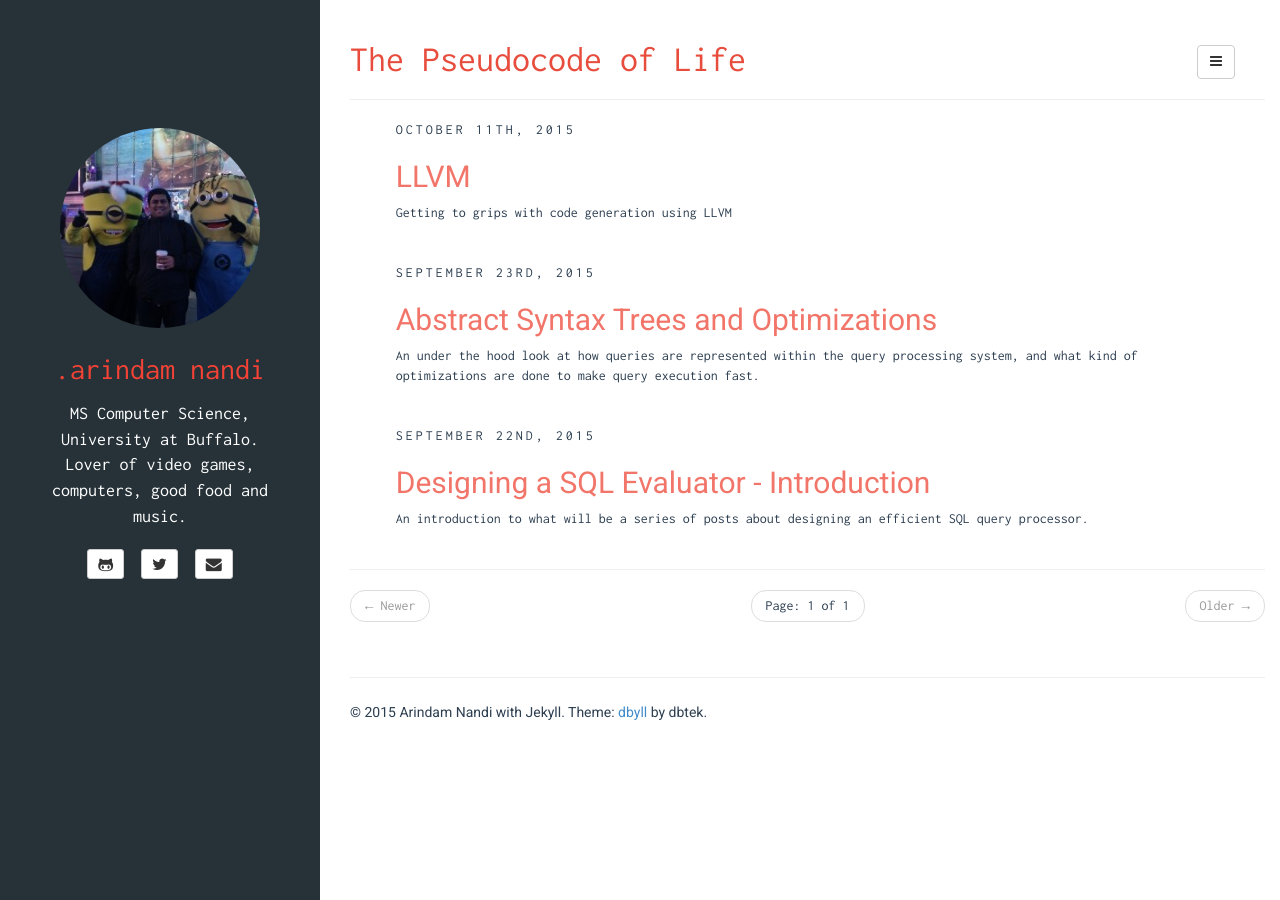
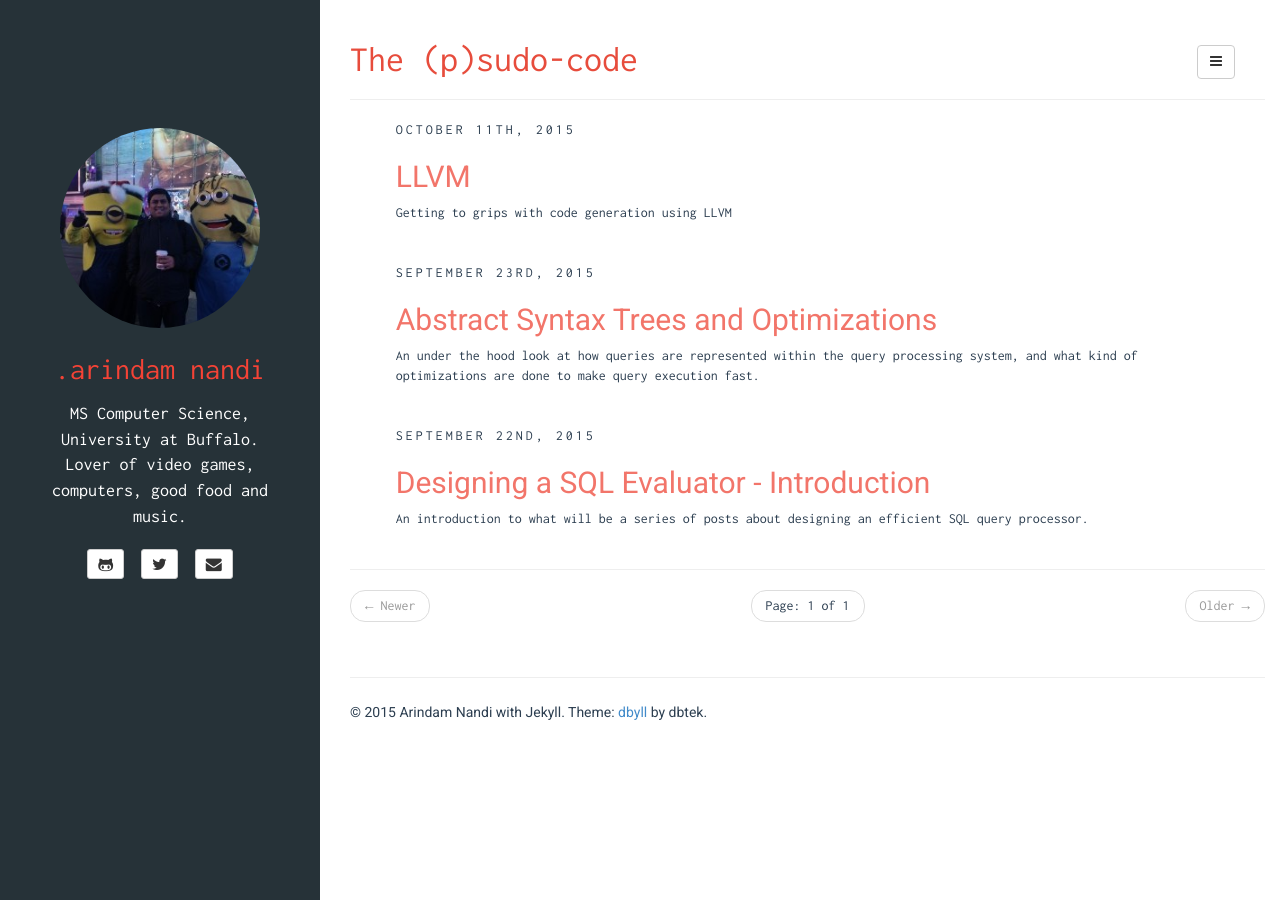
Before and after one commit to Legacy25/legacy25.github.io, a Jekyll site: the page built from index.html, in a window 1280 px wide. Built offline with Jekyll 4.4.1, drawn with Linux system fonts in a browser that asks for light colours; the list of posts is cut into pages by our own code.

Commit message:
Title change

```diff
--- a/_config.yml
+++ b/_config.yml
@@ -16,7 +16,7 @@ defaults:
     scope:
       path: "" # empty string for all files
     values:
-      title: The Pseudocode of Life
+      title: The (p)sudo-code
 
 description: Pseudocode for existence
 author:
```
